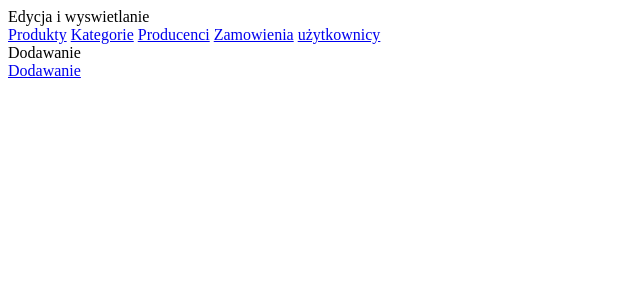
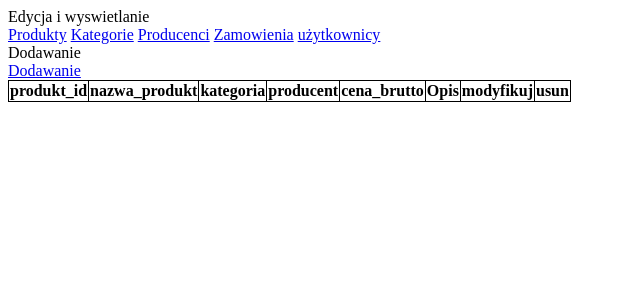
Before and after one commit to Pieselos/sklep, a PHP site: page /img/sites/admin.php?mode=produkty in a window 1280 px wide. Shown: the top 300 px of the page, without its empty margins (0-640 px from the left). Run offline with PHP 8.4, Linux system fonts and the light colour scheme; the visitor is signed in with stand-in values (Sample User, id 1); data comes from the database, SQL or seed files in the repository; tables that the repository leaves empty hold one stand-in row (values such as "Sample post"); lists and menus that the app fills with data are empty.

Commit message:
admin cd

```diff
--- a/script/admin/adminProdukt.php
+++ b/script/admin/adminProdukt.php
@@ -3,5 +3,93 @@
         header("Location: http://localhost/sites/admin.php");
         exit;
     }else{
+        $connect=mysqli_connect("localhost","root","","sklep");
+
+
+
+
+        if(isset($_POST['submode'])){
+            if($_POST['submode'] == 'usun'){
+                $produkt_id = $_POST['produkt_id'];
+
+                $query = "DELETE FROM produkt WHERE produkt_id = $produkt_id";
+
+                $connect->query($query);
+            }
+            if($_POST['submode'] == 'modyfikuj'){
+                $produktId = $_POST['produkt_id'];
+                $connect=mysqli_connect("localhost","root","","sklep");
+                $query = "SELECT * FROM produkt WHERE produkt_id = $produktId";
+                $nazwa_produkta = $connect->query($query)->fetch_object()->nazwa;
+                echo<<<et
+                    <div>
+                        <h1>Zmień dane</h1>
+                        <form method='post'>
+                            <input type='hidden' name='produkt_id' value='$produktId'>
+
+                            <input name='nazwa_produkta' value='$nazwa_produkta'>
+                            <input type='submit' name='submode' value='zmien'>
+                        </form>
+                    </div>
+
+                et;
+                exit;
+            }
+            if($_POST['submode'] == 'zmien'){
+                $nazwa_produkta = $_POST['nazwa_produkta'];
+                $produkt_id = $_POST['produkt_id'];
+                $query="UPDATE produkt SET nazwa = '$nazwa_produkta' WHERE produkt_id = $produkt_id";
+                $connect->query($query);
+            }
+        }
+
+        $query = "SELECT produkt.nazwa AS nazwa_produkt, produkt_id, nazwa_kategoria, cena_brutto, opis, producent.nazwa AS nazwa_producent FROM produkt JOIN kategoria USING(kategoria_id) JOIN producent USING(producent_id) ORDER BY produkt_id DESC";
+        $result = $connect->query($query);
+        echo "<table><tr> <th>produkt_id</th> <th>nazwa_produkt</th> <th>kategoria</th> <th>producent</th> <th>cena_brutto</th> <th>Opis</th> <th>modyfikuj</th> <th>usun</th> </tr>";
+
+        while($row = $result->fetch_object()){
+            echo<<<et
+
+                <tr>
+
+                        <td>
+                            $row->produkt_id
+                        </td>
+                        <td>
+                            $row->nazwa_produkt
+                        </td>
+                        <td>
+                            $row->nazwa_kategoria
+                        </td>
+                        <td>
+                            $row->nazwa_producent
+                        </td>
+                        <td>
+                            $row->cena_brutto
+                        </td>
+                        <td>
+                            $row->opis
+                        </td>
+
+                        <td>
+                            <form method="post">
+                                <input type='hidden' name='produkt_id' value='$row->produkt_id'>
+                                <input type='submit' name='submode' value='modyfikuj'>
+                            </form>
+                        </td>
+                        <td>
+                            <form method="post">
+                                <input type='hidden' name='produkt_id' value='$row->produkt_id'>
+                                <input type='submit' name='submode' value='usun'>
+
+                            </form>
+                        </td>
+
+                </tr>
+
+            et;
+        }
+
+        echo "</table>";
 
     }
--- a/script/dodajKategorie.php
+++ b/script/dodajKategorie.php
@@ -3,7 +3,7 @@
 if(isset($_POST["nazwa_kategoria"])){
     $connect=mysqli_connect("localhost","root","","sklep");
     $nazwa = $_POST['nazwa_kategoria'];
-    $query = "INSERT INTO kategoria (nazwa) VALUES ('$nazwa')";
+    $query = "INSERT INTO kategoria (nazwa_kategoria) VALUES ('$nazwa')";
     $connect->query($query);
     $error = $connect->error;
     if($error){
--- a/script/selectKategorie.php
+++ b/script/selectKategorie.php
@@ -6,6 +6,6 @@
 
     echo "<select name='produktKategoria'>";
     while($kategoria = $kategorie->fetch_object()){
-        echo "<option value='$kategoria->kategoria_id'>$kategoria->nazwa</option>";
+        echo "<option value='$kategoria->kategoria_id'>$kategoria->nazwa_kategoria</option>";
     }
     echo "</select>";
--- a/sites/prodAdd.php
+++ b/sites/prodAdd.php
@@ -8,7 +8,7 @@
     <!-- <script src="../script/previewImages.js"></script> -->
 </head>
 <body>
-
+    <a href="admin.php">admin.php</a>
     <?php
         session_start();
         if (empty($_SESSION['admin'])){
@@ -17,7 +17,7 @@
         }
     ?>
     <p>DODAJ PRODUKT</p>
-    <form method="POST" enctype="multipart/form-data" action="/script/dodajProdukt.php" target="">
+    <form method="POST" enctype="multipart/form-data" action="/script/dodajProdukt.php" target="dodajProduktRes">
         <table>
             <tr>
                 <td>Nazwa</td>
@@ -104,7 +104,7 @@
 
     <form method="POST" action="/script/dodajProducenta.php" target="wynikProducent">
 
-        Nazwa kategorii <input name="nazwa_producent" minlength="4" required><br>
+        Nazwa producenta <input name="nazwa_producent" minlength="4" required><br>
         <input type="submit">
     </form><br>
     <iframe name="wynikProducent" height="40px"></iframe>
```
Also changed, not shown: script/dodajProdukt.php (+19 -19 lines).
